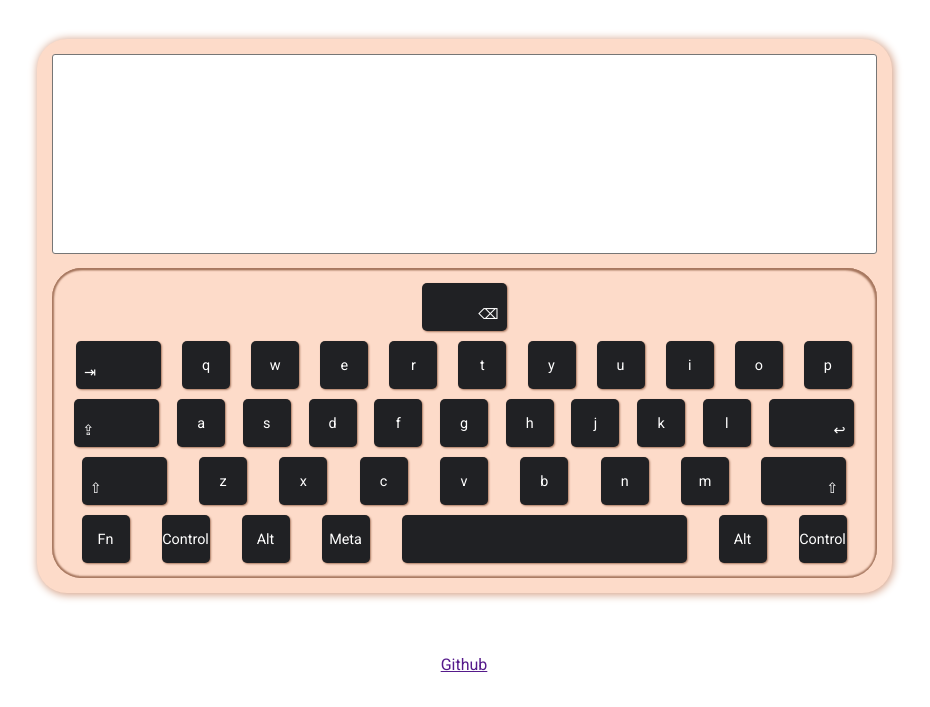
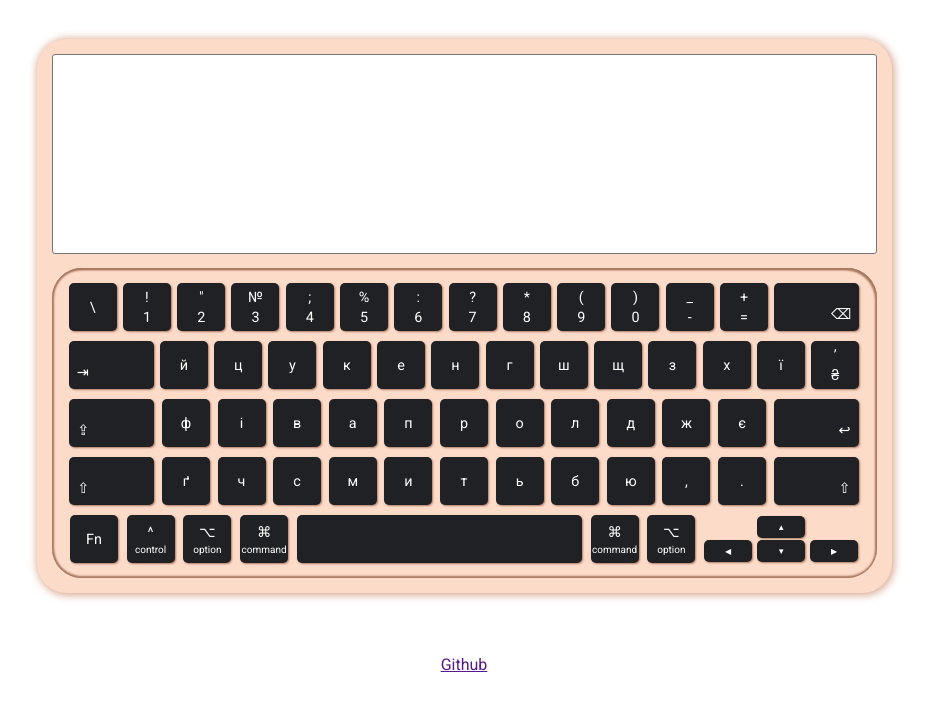
Before and after one commit to Yasya23/virtual-keyboard, a website with bundled scripts: page index.html in a window 1280 px wide. Shown: the part 93-800 px from the top of the page, without its empty margins (176-1106 px from the left). Built offline with nearby package versions, Linux system fonts and the light colour scheme.

Commit message:
feat: ukraine keyboard file and finishe render btn

```diff
--- a/scripts/data/button-values.js
+++ /dev/null
@@ -1,38 +0,0 @@
-function checkKeyboardButton(value, index) {
-  const classes = [
-    'button',
-    'button button-meduim content-right-side',
-    'button button-meduim content-left-side',
-    'button button-large',
-  ];
-
-  if (value === 'Backspace') return ['&#x232b;', 'Backspace', classes[1]];
-  if (value === 'Tab') return ['&#x21e5;', 'Tab', classes[2]];
-  if (value === 'CapsLock') return ['&#x21ea;', 'CapsLock', classes[2]];
-  if (value === 'Enter') return ['&#x21a9;', 'Enter', classes[1]];
-  if (value === 'Shift')
-    return ['&#x21e7;', 'Shift', index < 2 ? classes[2] : classes[1]];
-  if (value === 'Fn') return ['Fn', 'Fn', classes[0]];
-  if (value === ' ') return [' ', ' ', classes[3]];
-  if (value === ' ') return [' ', ' ', classes[3]];
-
-  return [value, value, classes[0]];
-}
-
-export default checkKeyboardButton;
-
-const buttons = [
-  // 'Tab',
-  // 'CapsLock',
-  // 'Backspace',
-  // 'Enter',
-  // 'Shift',
-  // ' ',
-  // 'Fn',
-  'Control',
-  'Meta',
-  'ArrowLeft',
-  'ArrowUp',
-  'ArrowDown',
-  'ArrowRight',
-];
--- a/scripts/data/create-keyboard.js
+++ /dev/null
@@ -1,67 +0,0 @@
-import checkKeyboardButton from './button-values.js';
-
-class Button {
-  constructor(value, index, elClass) {
-    this.value = value;
-    this.valueTwo = null;
-    this.id = value;
-    this.shiftId = null;
-    this.index = index;
-    this.class = elClass;
-  }
-
-  checkValue() {
-    if (!Array.isArray(this.value)) {
-      [this.value, this.id, this.class] = checkKeyboardButton(
-        this.value,
-        this.index
-      );
-      return this.simpleButton();
-    }
-  }
-
-  simpleButton() {
-    return ` <div class='${this.class}' data-id='${this.id}'>${this.value}</div>`;
-  }
-
-  buttonWithTwoValues() {
-    return ` <div class='${this.class}' data-id='${this.id}' data-shift-id='${this.shiftId}'>
-      <div>${this.value}</div>
-      <div>${this.valueTwo}</div>
-    </div>`;
-  }
-}
-
-function createKeyboard(data) {
-  // console.log(data.length);
-  const result = data.map((row) => createRow(row)).join('');
-  // console.log(result);
-  document.querySelector('.container').innerHTML = result;
-}
-
-function createRow(row) {
-  console.log(row);
-  const rowArray = row
-    .map((button, index) => {
-      return createButton(button, index);
-    })
-    .join('');
-  // console.log(`<div class="row">${rowArray}</div>`);
-  return `<div class="row">${rowArray}</div>`;
-}
-
-function createButton(buttonValue, index) {
-  // console.log(buttonValue);
-  const newButton = new Button(buttonValue, index, 'button');
-  // const buttonWithTwoValues = new Button(buttonValue[0], buttonValue[1]);
-  // newButton.checkValue(buttonValue);
-  return newButton.checkValue();
-
-  // !Array.isArray(buttonValue)
-  //   ? (button = buttonSimple.simpleButton())
-  //   : (button = buttonWithTwoValues.buttonWithTwoValues());
-  // // console.log(button);
-  // return button;
-}
-
-export default createKeyboard;
--- a/scripts/main.js
+++ b/scripts/main.js
@@ -1,9 +1,10 @@
-import keyboardLayoutEnglish from './data/keyboard-values-en.js';
-import createPageStructure from './data/page-structure.js';
-import createKeyboard from './data/create-keyboard.js';
+import keyboardLayoutEnglish from './modules/keyboard-in-en.js';
+import keyboardLayoutUkraine from './modules/keyboard-in-ua.js';
+import createPageStructure from './modules/page-structure.js';
+import createKeyboard from './modules/create-keyboard.js';
 
 document.addEventListener('click', function (event) {
-  console.log(event.target.getAttribute('data-id'));
+  // console.log(event.target.getAttribute('data-id'));
 });
 
 // document.addEventListener('keyup', function (event) {
@@ -17,5 +18,5 @@ console.log(keyboardLayoutEnglish);
 
 (function init() {
   createPageStructure();
-  createKeyboard(keyboardLayoutEnglish);
+  createKeyboard(keyboardLayoutUkraine);
 })();
--- /dev/null
+++ b/scripts/modules/button-values.js
@@ -0,0 +1,54 @@
+const classes = [
+  'button',
+  'button button-meduim content-right-side',
+  'button button-meduim content-left-side',
+  'button button-large',
+  'button button-arrow',
+  'button button-arrow button-arrow-top',
+  'button-text',
+];
+
+function addButtonValues(value, index, buttonType) {
+  if (buttonType === 'simpleButton') return simpleButton(value, index);
+  if (buttonType === 'arrows') return arrowsButtons();
+  if (buttonType === 'buttonWithTwoValues') return buttonWithTwoValues(value);
+}
+
+function simpleButton(value, index) {
+  if (value === 'Backspace') return ['&#x232b;', 'Backspace', classes[1]];
+  if (value === 'Tab') return ['&#x21e5;', 'Tab', classes[2]];
+  if (value === 'CapsLock') return ['&#x21ea;', 'CapsLock', classes[2]];
+  if (value === 'Enter') return ['&#x21a9;', 'Enter', classes[1]];
+  if (value === 'Shift')
+    return ['&#x21e7;', 'Shift', index < 2 ? classes[2] : classes[1]];
+  if (value === 'Fn') return ['Fn', 'Fn', classes[0]];
+  if (value === ' ') return [' ', ' ', classes[3]];
+  if (value === ' ') return [' ', ' ', classes[3]];
+
+  return [value, value, classes[0]];
+}
+
+function arrowsButtons() {
+  const arrows = ['&#x25C0;', '&#x25B2;', '&#x25BC;', '&#x25B6;'];
+  const left = [arrows[0], 'ArrowLeft', classes[4]];
+  const up = [arrows[1], 'ArrowUp', classes[5]];
+  const down = [arrows[2], 'ArrowDown', classes[4]];
+  const right = [arrows[3], 'ArrowRight', classes[4]];
+  console.log([left, up, down, right]);
+  return [left, up, down, right];
+}
+
+function buttonWithTwoValues(value) {
+  if (value[1] === 'Control') {
+    return [value[0], 'control', value[1], value[1], classes[0], classes[6]];
+  }
+  if (value[1] === 'Alt') {
+    return [value[0], 'option', value[1], value[1], classes[0], classes[6]];
+  }
+  if (value[1] === 'Meta') {
+    return [value[0], 'command', value[1], value[1], classes[0], classes[6]];
+  }
+  return [value[0], value[1], value[1], value[0], classes[0]];
+}
+
+export default addButtonValues;
--- /dev/null
+++ b/scripts/modules/create-keyboard.js
@@ -0,0 +1,107 @@
+import addButtonValues from './button-values.js';
+
+class Button {
+  constructor(value, index) {
+    this.value = value;
+    this.valueTwo = null;
+    this.id = value;
+    this.shiftId = null;
+    this.index = index;
+    this.class = null;
+    this.extraClass = null;
+  }
+
+  checkValue() {
+    if (!Array.isArray(this.value)) {
+      const buttonsValues = addButtonValues(
+        this.value,
+        this.index,
+        'simpleButton'
+      );
+      [this.value, this.id, this.class] = buttonsValues;
+      return this.simpleButton();
+    }
+    if (Array.isArray(this.value) && this.value[0] === 'ArrowLeft') {
+      this.value = addButtonValues(this.value, this.index, 'arrows');
+      return this.arrows();
+    } else {
+      const buttonsValues = addButtonValues(
+        this.value,
+        this.index,
+        'buttonWithTwoValues'
+      );
+      [
+        this.value,
+        this.valueTwo,
+        this.id,
+        this.shiftId,
+        this.class,
+        this.extraClass,
+      ] = buttonsValues;
+      return this.buttonWithTwoValues();
+    }
+  }
+
+  simpleButton() {
+    return ` <div class="${this.class}" data-id="${this.id}">${this.value}</div>`;
+  }
+
+  buttonWithTwoValues() {
+    return ` <div class="${this.class}" data-id="${this.id}" data-shift-id="${this.shiftId}">
+      <div>${this.value}</div>
+      <div class=${this.extraClass}>${this.valueTwo}</div>
+    </div>`;
+  }
+
+  arrows() {
+    const [leftId, upId, downId, rightId] = this.value.map((el) => el[1]);
+    const [leftValue, upValue, downValue, rightValue] = this.value.map(
+      (el) => el[0]
+    );
+    const [leftClasses, upClasses, downClasses, rightClasses] = this.value.map(
+      (el) => el[2]
+    );
+    return `<div class="arrows">
+      <div class="${leftClasses}" data-id="${leftId}">${leftValue}</div>
+      <div>
+        <div class="${upClasses}" data-id="${upId}">${upValue}</div>
+        <div class="${downClasses}" data-id="${downId}">${downValue}</div>
+      </div>
+      <div class="${rightClasses}" data-id="${rightId}">${rightValue}</div>
+    </div>`;
+  }
+}
+
+function createKeyboard(data) {
+  // console.log(data.length);
+  const result = data.map((row) => createRow(row)).join('');
+  // console.log(result);
+  document.querySelector('.container').innerHTML = result;
+}
+
+function createRow(row) {
+  // console.log(row);
+  const rowArray = row
+    .map((button, index) => {
+      return createButton(button, index);
+    })
+    .join('');
+  // console.log(`<div class="row">${rowArray}</div>`);
+  return `<div class="row">${rowArray}</div>`;
+}
+
+function createButton(buttonValue, index) {
+  // console.log(buttonValue);
+  const newButton = new Button(buttonValue, index);
+  // const buttonWithTwoValues = new Button(buttonValue[0], buttonValue[1]);
+  // newButton.checkValue(buttonValue);
+  return newButton.checkValue();
+
+  // !Array.isArray(buttonValue)
+  //   ? (button = buttonSimple.simpleButton())
+  //   : (button = buttonWithTwoValues.buttonWithTwoValues());
+  // // console.log(button);
+  // return button;
+}
+
+export default createKeyboard;
--- a/scripts/data/keyboard-values-en.js
+++ b/scripts/modules/keyboard-in-en.js
@@ -11,7 +11,7 @@ const keyboardLayoutEnglish = [
     ['*', '8'],
     ['(', '9'],
     [')', '0'],
-    ['-', '_'],
+    ['_', '-'],
     ['+', '='],
     'Backspace',
   ],
@@ -63,12 +63,12 @@ const keyboardLayoutEnglish = [
   ],
   [
     'Fn',
-    'Control',
-    'Alt',
-    'Meta',
+    ['^', 'Control'],
+    ['&#x2325;', 'Alt'],
+    ['&#x2318;', 'Meta'],
     ' ',
-    'Alt',
-    'Control',
+    ['&#x2318;', 'Meta'],
+    ['&#x2325;', 'Alt'],
     ['ArrowLeft', 'ArrowUp', 'ArrowDown', 'ArrowRight'],
   ],
 ];
--- /dev/null
+++ b/scripts/modules/keyboard-in-ua.js
@@ -0,0 +1,48 @@
+const keyboardLayoutUkraine = [
+  [
+    '\\',
+    ['!', '1'],
+    ['"', '2'],
+    ['№', '3'],
+    [';', '4'],
+    ['%', '5'],
+    [':', '6'],
+    ['?', '7'],
+    ['*', '8'],
+    ['(', '9'],
+    [')', '0'],
+    ['_', '-'],
+    ['+', '='],
+    'Backspace',
+  ],
+  [
+    'Tab',
+    'й',
+    'ц',
+    'у',
+    'к',
+    'е',
+    'н',
+    'г',
+    'ш',
+    'щ',
+    'з',
+    'х',
+    'ї',
+    ['ʼ', '₴'],
+  ],
+  ['CapsLock', 'ф', 'і', 'в', 'а', 'п', 'р', 'о', 'л', 'д', 'ж', 'є', 'Enter'],
+  ['Shift', 'ґ', 'ч', 'с', 'м', 'и', 'т', 'ь', 'б', 'ю', ',', '.', 'Shift'],
+  [
+    'Fn',
+    ['^', 'Control'],
+    ['&#x2325;', 'Alt'],
+    ['&#x2318;', 'Meta'],
+    ' ',
+    ['&#x2318;', 'Meta'],
+    ['&#x2325;', 'Alt'],
+    ['ArrowLeft', 'ArrowUp', 'ArrowDown', 'ArrowRight'],
+  ],
+];
+
+export default keyboardLayoutUkraine;
--- a/style.css
+++ b/style.css
@@ -64,6 +64,7 @@
   display: flex;
   flex-direction: column;
   justify-content: center;
+  gap: 3px;
   align-items: center;
   box-shadow: 1px 1px 2px 0px #a87961;
   padding: 2px;
@@ -103,12 +104,12 @@
   margin-bottom: 2px;
 }
 
-.content-right-side {
+.content-right-side,
+.content-left-side {
   justify-content: flex-end;
 }
 
 .content-left-side {
-  justify-content: flex-end;
   align-items: start;
 }
 
@@ -134,10 +135,7 @@
     border-radius: 3px;
   }
 
-  .button-meduim {
-    max-width: 100%;
-  }
-
+  .button-meduim,
   .button-large {
     max-width: 100%;
   }
```
Also changed, not shown: scripts/modules/page-structure.js (renamed from scripts/data/page-structure.js).
